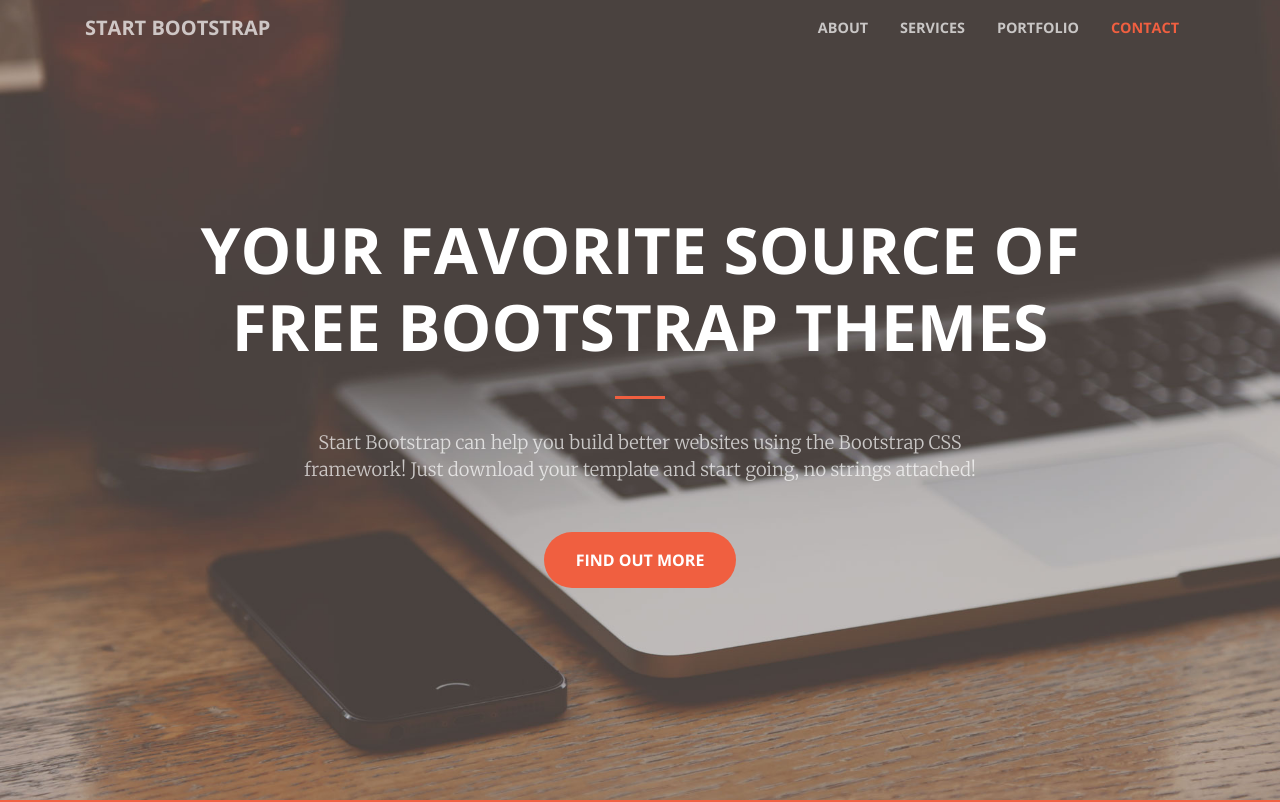
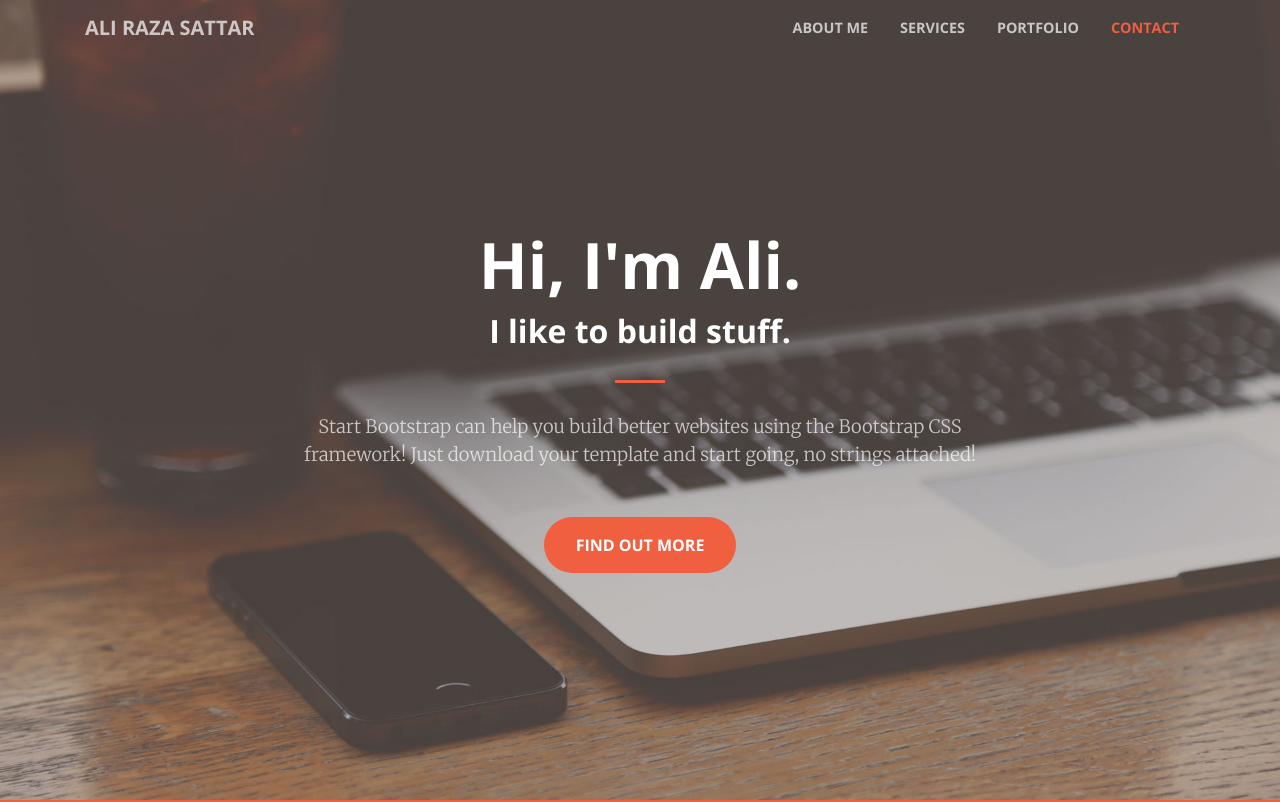
Before and after one commit to alirsattar/portfolio, a website with bundled scripts: page index.html in a window 1280 px wide. Shown: the top 802 px of the page. Built offline with nearby package versions, Linux system fonts and the light colour scheme.

Commit message:
Starting to go through and change all template text

```diff
--- a/css/creative.css
+++ b/css/creative.css
@@ -11,13 +11,13 @@
 }
 
 body {
-  font-family: 'Merriweather', 'Helvetica Neue', Arial, sans-serif;
+  font-family: "Merriweather", "Helvetica Neue", Arial, sans-serif;
 }
 
 hr {
   max-width: 50px;
   border-width: 3px;
-  border-color: #F05F40;
+  border-color: #f05f40;
 }
 
 hr.light {
@@ -25,7 +25,7 @@
 }
 
 a {
-  color: #F05F40;
+  color: #f05f40;
   -webkit-transition: all 0.2s;
   transition: all 0.2s;
 }
@@ -40,11 +40,11 @@
 h4,
 h5,
 h6 {
-  font-family: 'Open Sans', 'Helvetica Neue', Arial, sans-serif;
+  font-family: "Open Sans", "Helvetica Neue", Arial, sans-serif;
 }
 
 .bg-primary {
-  background-color: #F05F40 !important;
+  background-color: #f05f40 !important;
 }
 
 .bg-dark {
@@ -93,7 +93,7 @@
 #mainNav {
   border-bottom: 1px solid rgba(33, 37, 41, 0.1);
   background-color: #fff;
-  font-family: 'Open Sans', 'Helvetica Neue', Arial, sans-serif;
+  font-family: "Open Sans", "Helvetica Neue", Arial, sans-serif;
   -webkit-transition: all 0.2s;
   transition: all 0.2s;
 }
@@ -101,17 +101,18 @@
 #mainNav .navbar-brand {
   font-weight: 700;
   text-transform: uppercase;
-  color: #F05F40;
-  font-family: 'Open Sans', 'Helvetica Neue', Arial, sans-serif;
+  color: #f05f40;
+  font-family: "Open Sans", "Helvetica Neue", Arial, sans-serif;
 }
 
-#mainNav .navbar-brand:focus, #mainNav .navbar-brand:hover {
+#mainNav .navbar-brand:focus,
+#mainNav .navbar-brand:hover {
   color: #f05f40;
 }
 
 #mainNav .navbar-nav > li.nav-item > a.nav-link,
 #mainNav .navbar-nav > li.nav-item > a.nav-link:focus {
-  font-size: .9rem;
+  font-size: 0.9rem;
   font-weight: 700;
   text-transform: uppercase;
   color: #212529;
@@ -119,12 +120,12 @@
 
 #mainNav .navbar-nav > li.nav-item > a.nav-link:hover,
 #mainNav .navbar-nav > li.nav-item > a.nav-link:focus:hover {
-  color: #F05F40;
+  color: #f05f40;
 }
 
 #mainNav .navbar-nav > li.nav-item > a.nav-link.active,
 #mainNav .navbar-nav > li.nav-item > a.nav-link:focus.active {
-  color: #F05F40 !important;
+  color: #f05f40 !important;
   background-color: transparent;
 }
 
@@ -141,7 +142,8 @@
   #mainNav .navbar-brand {
     color: rgba(255, 255, 255, 0.7);
   }
-  #mainNav .navbar-brand:focus, #mainNav .navbar-brand:hover {
+  #mainNav .navbar-brand:focus,
+  #mainNav .navbar-brand:hover {
     color: #fff;
   }
   #mainNav .navbar-nav > li.nav-item > a.nav-link {
@@ -160,9 +162,10 @@
     background-color: #fff;
   }
   #mainNav.navbar-shrink .navbar-brand {
-    color: #F05F40;
+    color: #f05f40;
   }
-  #mainNav.navbar-shrink .navbar-brand:focus, #mainNav.navbar-shrink .navbar-brand:hover {
+  #mainNav.navbar-shrink .navbar-brand:focus,
+  #mainNav.navbar-shrink .navbar-brand:hover {
     color: #f05f40;
   }
   #mainNav.navbar-shrink .navbar-nav > li.nav-item > a.nav-link,
@@ -171,7 +174,7 @@
   }
   #mainNav.navbar-shrink .navbar-nav > li.nav-item > a.nav-link:hover,
   #mainNav.navbar-shrink .navbar-nav > li.nav-item > a.nav-link:focus:hover {
-    color: #F05F40;
+    color: #f05f40;
   }
 }
 
@@ -254,19 +257,31 @@
   text-align: center;
 }
 
-.portfolio-box .portfolio-box-caption .portfolio-box-caption-content .project-category,
-.portfolio-box .portfolio-box-caption .portfolio-box-caption-content .project-name {
+.portfolio-box
+  .portfolio-box-caption
+  .portfolio-box-caption-content
+  .project-category,
+.portfolio-box
+  .portfolio-box-caption
+  .portfolio-box-caption-content
+  .project-name {
   padding: 0 15px;
-  font-family: 'Open Sans', 'Helvetica Neue', Arial, sans-serif;
+  font-family: "Open Sans", "Helvetica Neue", Arial, sans-serif;
 }
 
-.portfolio-box .portfolio-box-caption .portfolio-box-caption-content .project-category {
+.portfolio-box
+  .portfolio-box-caption
+  .portfolio-box-caption-content
+  .project-category {
   font-size: 14px;
   font-weight: 600;
   text-transform: uppercase;
 }
 
-.portfolio-box .portfolio-box-caption .portfolio-box-caption-content .project-name {
+.portfolio-box
+  .portfolio-box-caption
+  .portfolio-box-caption-content
+  .project-name {
   font-size: 18px;
 }
 
@@ -279,16 +294,22 @@
 }
 
 @media (min-width: 768px) {
-  .portfolio-box .portfolio-box-caption .portfolio-box-caption-content .project-category {
+  .portfolio-box
+    .portfolio-box-caption
+    .portfolio-box-caption-content
+    .project-category {
     font-size: 16px;
   }
-  .portfolio-box .portfolio-box-caption .portfolio-box-caption-content .project-name {
+  .portfolio-box
+    .portfolio-box-caption
+    .portfolio-box-caption-content
+    .project-name {
     font-size: 22px;
   }
 }
 
 .text-primary {
-  color: #F05F40 !important;
+  color: #f05f40 !important;
 }
 
 .btn {
@@ -296,7 +317,7 @@
   text-transform: uppercase;
   border: none;
   border-radius: 300px;
-  font-family: 'Open Sans', 'Helvetica Neue', Arial, sans-serif;
+  font-family: "Open Sans", "Helvetica Neue", Arial, sans-serif;
 }
 
 .btn-xl {
@@ -304,16 +325,19 @@
 }
 
 .btn-primary {
-  background-color: #F05F40;
-  border-color: #F05F40;
+  background-color: #f05f40;
+  border-color: #f05f40;
 }
 
-.btn-primary:hover, .btn-primary:focus, .btn-primary:active {
+.btn-primary:hover,
+.btn-primary:focus,
+.btn-primary:active {
   color: #fff;
   background-color: #ee4b28 !important;
 }
 
-.btn-primary:active, .btn-primary:focus {
+.btn-primary:active,
+.btn-primary:focus {
   -webkit-box-shadow: 0 0 0 0.2rem rgba(240, 95, 64, 0.5) !important;
   box-shadow: 0 0 0 0.2rem rgba(240, 95, 64, 0.5) !important;
 }
--- a/index.html
+++ b/index.html
@@ -34,7 +34,7 @@
     <!-- Navigation -->
     <nav class="navbar navbar-expand-lg navbar-light fixed-top" id="mainNav">
         <div class="container">
-            <a class="navbar-brand js-scroll-trigger" href="#page-top">Start Bootstrap</a>
+            <a class="navbar-brand js-scroll-trigger" href="#page-top">Ali Raza Sattar</a>
             <button class="navbar-toggler navbar-toggler-right" type="button" data-toggle="collapse" data-target="#navbarResponsive"
                 aria-controls="navbarResponsive" aria-expanded="false" aria-label="Toggle navigation">
                 <span class="navbar-toggler-icon"></span>
@@ -42,7 +42,7 @@
             <div class="collapse navbar-collapse" id="navbarResponsive">
                 <ul class="navbar-nav ml-auto">
                     <li class="nav-item">
-                        <a class="nav-link js-scroll-trigger" href="#about">About</a>
+                        <a class="nav-link js-scroll-trigger" href="#about">About Me</a>
                     </li>
                     <li class="nav-item">
                         <a class="nav-link js-scroll-trigger" href="#services">Services</a>
@@ -62,9 +62,10 @@
         <div class="container my-auto">
             <div class="row">
                 <div class="col-lg-10 mx-auto">
-                    <h1 class="text-uppercase">
-                        <strong>Your Favorite Source of Free Bootstrap Themes</strong>
+                    <h1>
+                        <strong>Hi, I'm Ali.</strong>
                     </h1>
+                    <h2><strong>I like to build stuff.</strong></h2>
                     <hr>
                 </div>
                 <div class="col-lg-8 mx-auto">
```
Also changed, not shown: img/header_me.jpg (added), 3 other files.
